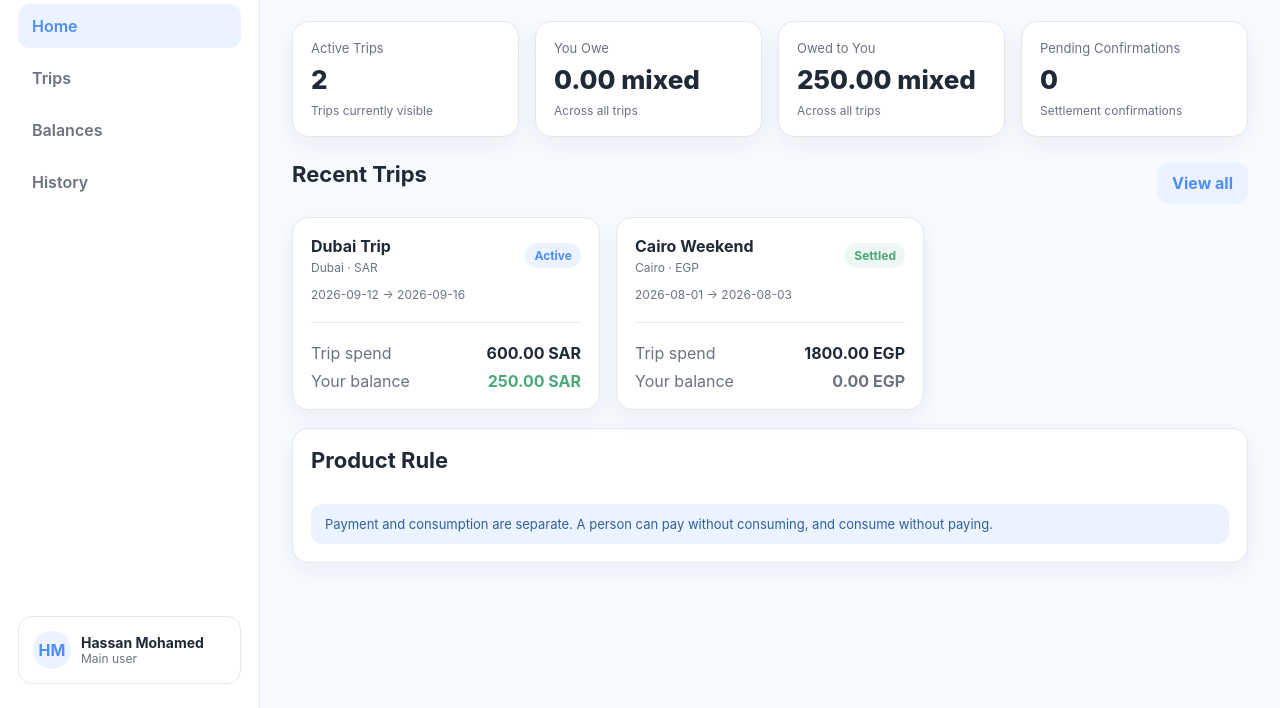
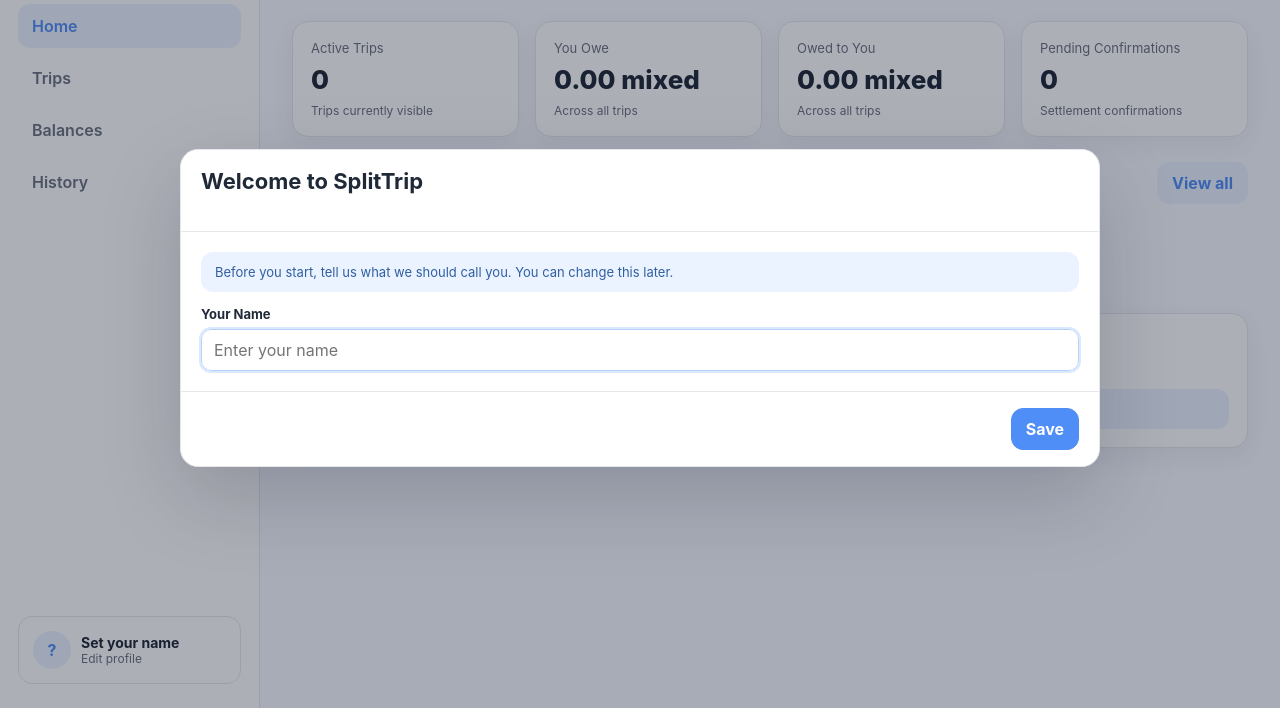
Before and after one commit to hassansaber1911-dot/Splittrip, a plain HTML site: page index.html in a window 1280 px wide. Shown: the part 92-800 px from the top of the page. Drawn offline with Linux system fonts and the light colour scheme.

Commit message:
Add files via upload

```diff
--- a/app.js
+++ b/app.js
@@ -1,80 +1,11 @@
 
-const STORAGE_KEY = "splittrip_v1_data";
+const STORAGE_KEY = "splittrip_v2_data";
 
 const seed = {
-  mainUser: "Hassan Mohamed",
+  mainUser: "",
+  profileConfigured: false,
   currencies: ["EGP","SAR","USD","INR"],
-  trips: [
-    {
-      id:"trip-dubai",
-      name:"Dubai Trip",
-      destination:"Dubai",
-      startDate:"2026-09-12",
-      endDate:"2026-09-16",
-      currency:"SAR",
-      status:"Active",
-      members:["Hassan Mohamed","Ahmed","Mohamed","Ali"],
-      expenses:[
-        {
-          id:"exp-dinner",
-          name:"Restaurant Dinner",
-          merchant:"Marina Grill",
-          date:"2026-09-12",
-          time:"20:30",
-          category:"Food",
-          currency:"SAR",
-          items:[
-            {name:"Burger",price:100,consumers:["Ahmed"]},
-            {name:"Pizza",price:200,consumers:["Hassan Mohamed","Mohamed"]},
-            {name:"Shared Appetizer",price:200,consumers:["Hassan Mohamed","Ahmed","Mohamed","Ali"]},
-            {name:"Dessert",price:100,consumers:["Ali"]}
-          ],
-          taxAmount:0,
-          serviceFee:0,
-          otherFee:0,
-          payers:[
-            {name:"Hassan Mohamed",amount:400},
-            {name:"Ahmed",amount:200}
-          ],
-          createdAt:"2026-09-12T20:35:00"
-        }
-      ],
-      settlements:[]
-    },
-    {
-      id:"trip-cairo",
-      name:"Cairo Weekend",
-      destination:"Cairo",
-      startDate:"2026-08-01",
-      endDate:"2026-08-03",
-      currency:"EGP",
-      status:"Settled",
-      members:["Hassan Mohamed","Ahmed","Mohamed"],
-      expenses:[
-        {
-          id:"exp-cairo-1",
-          name:"Dinner",
-          merchant:"Downtown Bistro",
-          date:"2026-08-01",
-          time:"21:00",
-          category:"Food",
-          currency:"EGP",
-          items:[
-            {name:"Meal A",price:600,consumers:["Hassan Mohamed"]},
-            {name:"Meal B",price:600,consumers:["Ahmed"]},
-            {name:"Meal C",price:600,consumers:["Mohamed"]}
-          ],
-          taxAmount:0,serviceFee:0,otherFee:0,
-          payers:[{name:"Hassan Mohamed",amount:1800}],
-          createdAt:"2026-08-01T21:10:00"
-        }
-      ],
-      settlements:[
-        {id:"set-c1",from:"Ahmed",to:"Hassan Mohamed",amount:600,date:"2026-08-02",time:"10:00",status:"Confirmed",note:"Dinner"},
-        {id:"set-c2",from:"Mohamed",to:"Hassan Mohamed",amount:600,date:"2026-08-02",time:"10:05",status:"Confirmed",note:"Dinner"}
-      ]
-    }
-  ]
+  trips: []
 };
 
 let state = loadState();
@@ -90,10 +21,67 @@
 function saveState(){
   localStorage.setItem(STORAGE_KEY, JSON.stringify(state));
 }
+
+function trackEvent(name, params={}){
+  if(typeof window.gtag === "function") window.gtag("event", name, params);
+}
+
+function initials(name){
+  const parts=String(name||"").trim().split(/\s+/).filter(Boolean);
+  return (parts.slice(0,2).map(p=>p[0]).join("") || "?").toUpperCase();
+}
+
+function renderProfile(){
+  const name=state.mainUser || "Set your name";
+  const nameEl=document.querySelector(".profile-name");
+  const avatarEl=document.querySelector(".avatar");
+  if(nameEl) nameEl.textContent=name;
+  if(avatarEl) avatarEl.textContent=initials(state.mainUser);
+}
+
+function openProfileModal(firstTime=false){
+  modal(`
+    <div class="modal-head"><h2>${firstTime?"Welcome to SplitTrip":"Edit Profile"}</h2>${firstTime?"":`<button class="icon-btn" onclick="closeModal()">×</button>`}</div>
+    <div class="modal-body">
+      ${firstTime?`<div class="notice">Before you start, tell us what we should call you. You can change this later.</div>`:""}
+      <div class="form-group" style="margin-top:14px"><label>Your Name</label><input id="profileName" placeholder="Enter your name" value="${escAttr(state.mainUser||"")}"></div>
+      <div id="profileError"></div>
+    </div>
+    <div class="modal-foot">${firstTime?"":`<button class="btn" onclick="closeModal()">Cancel</button>`}<button class="btn primary" onclick="saveProfile(${firstTime})">Save</button></div>
+  `);
+  setTimeout(()=>document.getElementById("profileName")?.focus(),0);
+}
+
+function saveProfile(firstTime=false){
+  const input=document.getElementById("profileName");
+  const newName=(input?.value||"").trim();
+  if(!newName){document.getElementById("profileError").innerHTML=`<div class="error">Please enter your name.</div>`;return;}
+  const oldName=state.mainUser;
+  state.mainUser=newName;
+  state.profileConfigured=true;
+  // Renaming the profile updates this user's name inside existing trips without touching other members.
+  if(oldName && oldName!==newName){
+    state.trips.forEach(t=>{
+      t.members=t.members.map(m=>m===oldName?newName:m);
+      t.expenses.forEach(e=>{
+        e.items.forEach(i=>i.consumers=(i.consumers||[]).map(m=>m===oldName?newName:m));
+        e.payers=(e.payers||[]).map(p=>({...p,name:p.name===oldName?newName:p.name}));
+      });
+      (t.settlements||[]).forEach(x=>{ if(x.from===oldName)x.from=newName; if(x.to===oldName)x.to=newName; });
+    });
+  }
+  saveState();
+  renderProfile();
+  trackEvent(firstTime?"profile_created":"profile_updated");
+  closeModal();
+  renderAll();
+}
 function resetState(){
   localStorage.removeItem(STORAGE_KEY);
   state = clone(seed);
   renderAll();
+  renderProfile();
+  openProfileModal(true);
 }
 
 function uid(prefix="id"){
@@ -217,6 +205,7 @@
 }
 
 function renderAll(){
+  renderProfile();
   renderHome();
   renderTrips();
   renderBalances();
@@ -584,7 +573,7 @@
         </div>
         <div class="form-group full">
           <label>Members</label>
-          <div class="notice">Hassan Mohamed is automatically included. Add other friends separated by commas.</div>
+          <div class="notice">You (${state.mainUser}) are included in this trip. Add other friends separated by commas.</div>
           <input id="tripMembers" placeholder="Ahmed, Mohamed, Ali">
         </div>
       </div>
@@ -613,7 +602,9 @@
     members:[...new Set([state.mainUser,...extras])],expenses:[],settlements:[]
   };
   state.trips.unshift(t);
-  saveState();closeModal();renderAll();openTrip(t.id);
+  saveState();
+  trackEvent("trip_created", {currency:t.currency, member_count:t.members.length});
+  closeModal();renderAll();openTrip(t.id);
 }
 
 function openMemberModal(tripId){
@@ -631,7 +622,7 @@
   const n=document.getElementById("memberName").value.trim();
   if(!n){document.getElementById("memberError").innerHTML=`<div class="error">Enter a name.</div>`;return;}
   if(t.members.includes(n)){document.getElementById("memberError").innerHTML=`<div class="error">This member already exists.</div>`;return;}
-  t.members.push(n);saveState();closeModal();renderTripDetail(tripId,"members");renderAll();
+  t.members.push(n);saveState();trackEvent("member_added");closeModal();renderTripDetail(tripId,"members");renderAll();
 }
 
 function openExpenseModal(tripId){
@@ -771,7 +762,9 @@
   const t=tripById(tripId);
   t.expenses.push(exp);
   t.status="Active";
-  saveState();closeModal();renderAll();openTrip(tripId,"overview");
+  saveState();
+  trackEvent("expense_added", {currency:t.currency, item_count:exp.items.length, payer_count:exp.payers.length});
+  closeModal();renderAll();openTrip(tripId,"overview");
 }
 
 function showExpenseDetail(tripId,expId){
@@ -830,13 +823,13 @@
   }
   t.settlements=t.settlements||[];
   t.settlements.push({id:uid("set"),from,to,amount,date,time,status:"Pending Confirmation",note});
-  saveState();closeModal();renderAll();openTrip(tripId,"settlements");
+  saveState();trackEvent("settlement_created", {currency:t.currency});closeModal();renderAll();openTrip(tripId,"settlements");
 }
 function confirmSettlement(tripId,setId){
   const t=tripById(tripId);
   const s=t.settlements.find(x=>x.id===setId);
   if(s)s.status="Confirmed";
-  saveState();renderAll();openTrip(tripId,"settlements");
+  saveState();trackEvent("settlement_confirmed", {currency:t.currency});renderAll();openTrip(tripId,"settlements");
 }
 
 function modal(content){
@@ -849,6 +842,9 @@
 
 renderAll();
 goHome();
+if(!state.profileConfigured || !state.mainUser){
+  setTimeout(()=>openProfileModal(true),0);
+}
 
 window.addEventListener("keydown",e=>{
   if(e.key==="Escape")closeModal();
--- a/index.html
+++ b/index.html
@@ -1,19 +1,18 @@
 <!DOCTYPE html>
 <html lang="en">
 <head>
-  <!-- Google tag (gtag.js) -->
-<script async src="https://www.googletagmanager.com/gtag/js?id=G-WDHB6ETLJE"></script>
-<script>
-  window.dataLayer = window.dataLayer || [];
-  function gtag(){dataLayer.push(arguments);}
-  gtag('js', new Date());
-
-  gtag('config', 'G-WDHB6ETLJE');
-</script>
   <meta charset="UTF-8" />
   <meta name="viewport" content="width=device-width, initial-scale=1.0" />
   <title>SplitTrip</title>
   <link rel="stylesheet" href="style.css" />
+  <!-- Google Analytics -->
+  <script async src="https://www.googletagmanager.com/gtag/js?id=G-WDHB6ETLJE"></script>
+  <script>
+    window.dataLayer = window.dataLayer || [];
+    function gtag(){dataLayer.push(arguments);}
+    gtag('js', new Date());
+    gtag('config', 'G-WDHB6ETLJE');
+  </script>
 </head>
 <body>
   <div class="app-shell">
@@ -33,13 +32,13 @@
         <button class="nav-link" data-view="history">History</button>
       </nav>
 
-      <div class="profile">
-        <div class="avatar">HM</div>
+      <button class="profile profile-button" type="button" onclick="openProfileModal(false)" title="Edit profile">
+        <div class="avatar">?</div>
         <div>
-          <div class="profile-name">Hassan Mohamed</div>
-          <div class="profile-role">Main user</div>
+          <div class="profile-name">Set your name</div>
+          <div class="profile-role">Edit profile</div>
         </div>
-      </div>
+      </button>
     </aside>
 
     <main class="main">
--- a/style.css
+++ b/style.css
@@ -191,3 +191,8 @@
   .modal-backdrop{align-items:end;padding:0}
   .modal{width:100%;max-height:94vh;border-radius:18px 18px 0 0}
 }
+
+.profile-button{
+  width:100%;text-align:left;cursor:pointer;font:inherit;color:inherit;
+}
+.profile-button:hover{border-color:#cfe0fb;background:#fcfdff}
```
Also changed, not shown: README.txt (added).
